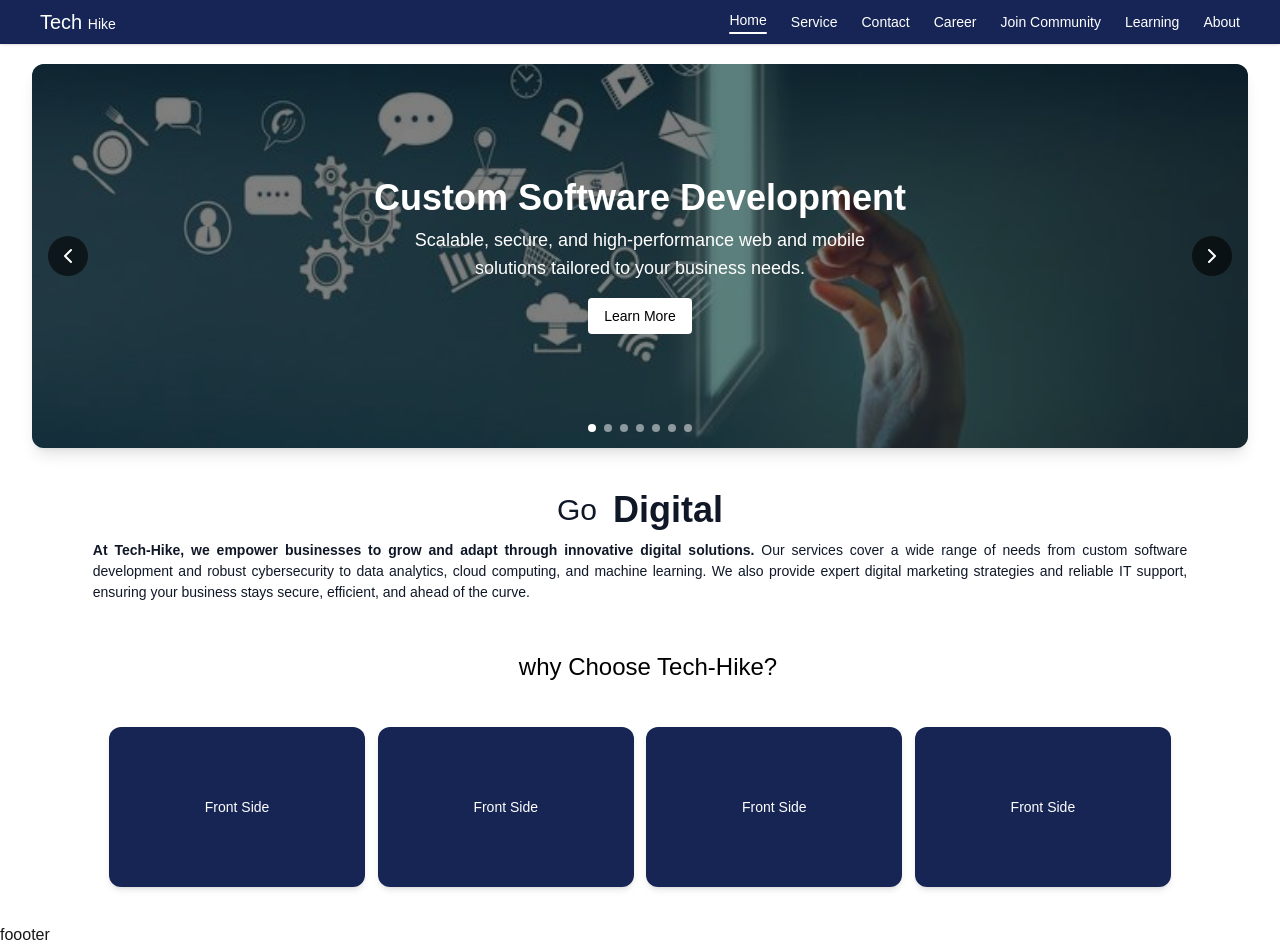
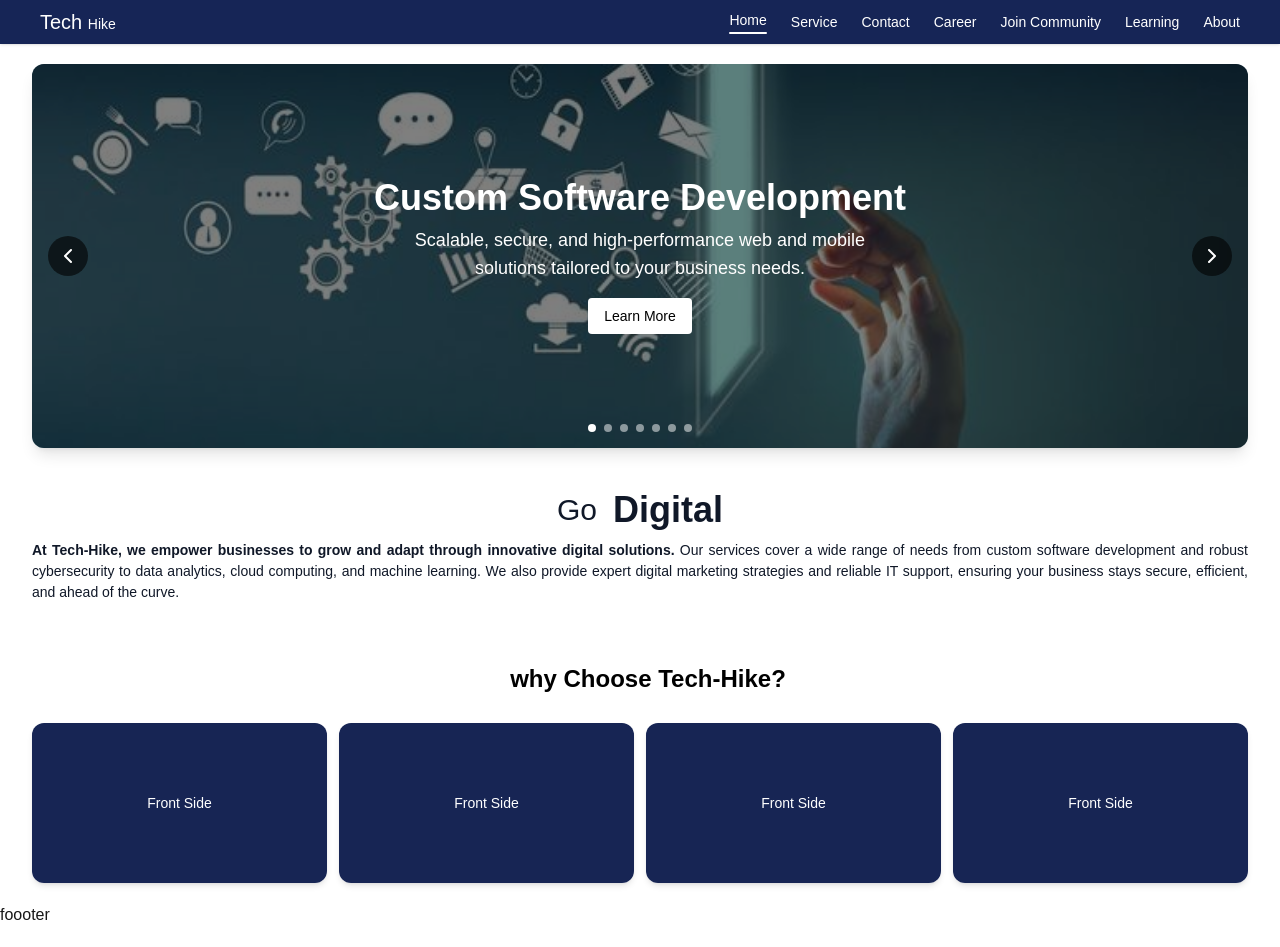
Before and after one commit to Chibuking35/teckstack, a Next.js app: page / in a window 1280 px wide. Built offline with nearby package versions, Linux system fonts and the light colour scheme.

Commit message:
just updated it

```diff
--- a/src/app/page.tsx
+++ b/src/app/page.tsx
@@ -21,7 +21,7 @@ const Home = () => {
           </TextFadeIn>
         </div>
 
-        <TextFadeIn className="text-justify text-[12px] md:text-[14px] font-light w-[90%]">
+        <TextFadeIn className="text-justify text-[12px] md:text-[14px] font-light w-full">
           <span className="font-bold text-[14px]">
             At Tech-Hike, we empower businesses to grow and adapt through
             innovative digital solutions.
@@ -34,31 +34,15 @@ const Home = () => {
         </TextFadeIn>
 
         {/* why choose tech-hike */}
-        <TextFadeIn className="text-justify text-[12px] md:text-[14px] font-light w-[90%]">
+        <TextFadeIn className="text-justify text-[12px] md:text-[14px] font-light w-full">
           <div className="mx-2 w-full p-2 ">
-            <h1 className="text-xl md:text-2xl text-center  text-black mt-10 mb-2 md:mb-5">
+            <h1 className="text-xl md:text-2xl text-center  font-bold text-black mt-13 mb-2 md:mb-5">
               why Choose Tech-Hike?
             </h1>
           </div>
 
-          <div className="m-4 grid gap-3 grid-cols-1 sm:grid-cols-2 md:grid-cols-3 lg:grid-cols-4 justify-center items-center">
-            <div className="flex justify-center">
-              <FlipCard
-                flipOnHover={false}
-                front={
-                  <div className="w-full h-full flex flex-col justify-center items-center bg-[var(--maincolor)] text-white ">
-                    Front Side
-                  </div>
-                }
-                back={
-                  <div className="w-full h-full flex flex-col justify-center items-center bg-gray-300 text-black">
-                    Back Side
-                  </div>
-                }
-              />
-            </div>
-
-            <div className="flex justify-center">
+          <div className="grid gap-3 grid-cols-1 sm:grid-cols-2 md:grid-cols-3 lg:grid-cols-4">
+            <div className="flex justify-center w-full">
               <FlipCard
                 flipOnHover={false}
                 front={
@@ -74,7 +58,7 @@ const Home = () => {
               />
             </div>
 
-            <div className="flex justify-center">
+            <div className="flex justify-center w-full">
               <FlipCard
                 flipOnHover={false}
                 front={
@@ -89,7 +73,24 @@ const Home = () => {
                 }
               />
             </div>
-            <div className="flex justify-center">
+
+            <div className="flex justify-center w-full">
+              <FlipCard
+                flipOnHover={false}
+                front={
+                  <div className="w-full h-full flex flex-col justify-center items-center bg-[var(--maincolor)] text-white">
+                    Front Side
+                  </div>
+                }
+                back={
+                  <div className="w-full h-full flex flex-col justify-center items-center bg-gray-300 text-black">
+                    Back Side
+                  </div>
+                }
+              />
+            </div>
+
+            <div className="flex justify-center w-full">
               <FlipCard
                 flipOnHover={false}
                 front={
--- a/src/component/FlipCard.tsx
+++ b/src/component/FlipCard.tsx
@@ -13,7 +13,7 @@ interface FlipCardProps {
 const FlipCard = ({
   front,
   back,
-  width = "w-64",
+  width = "w-full",
   height = "h-40",
   flipOnHover = false,
 }: FlipCardProps) => {
```
